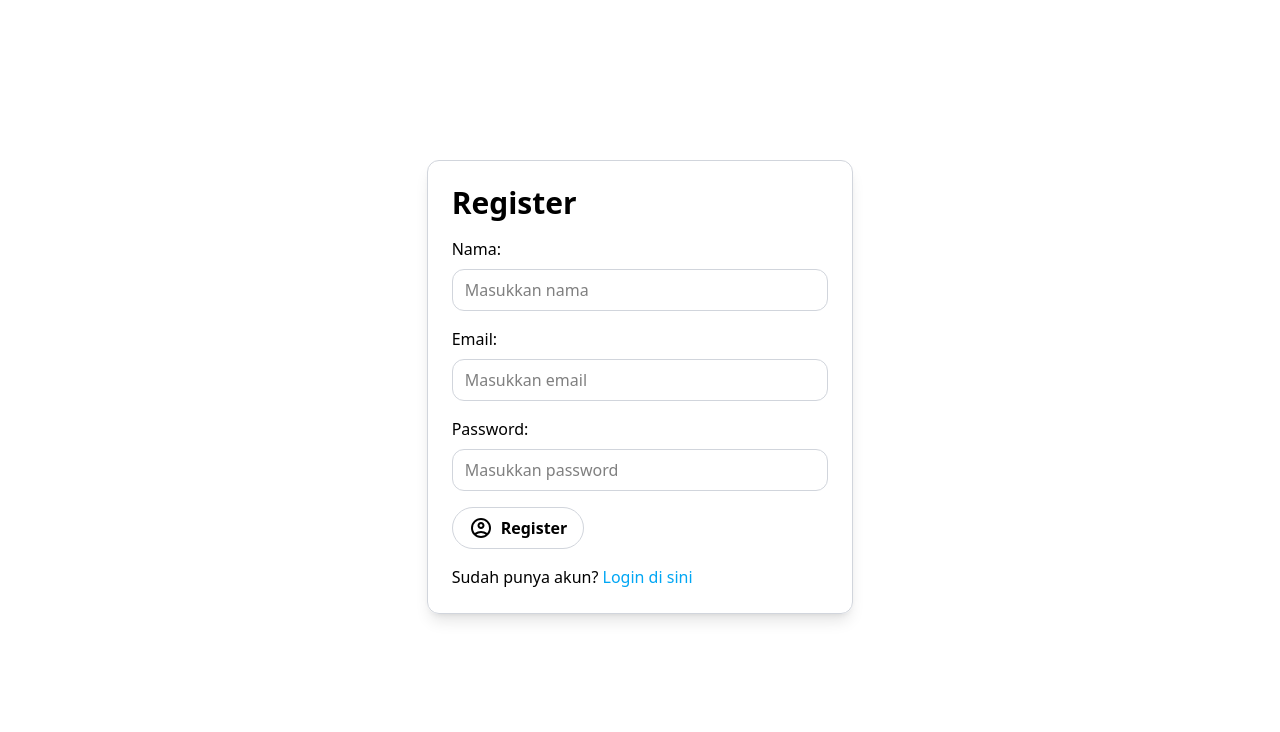
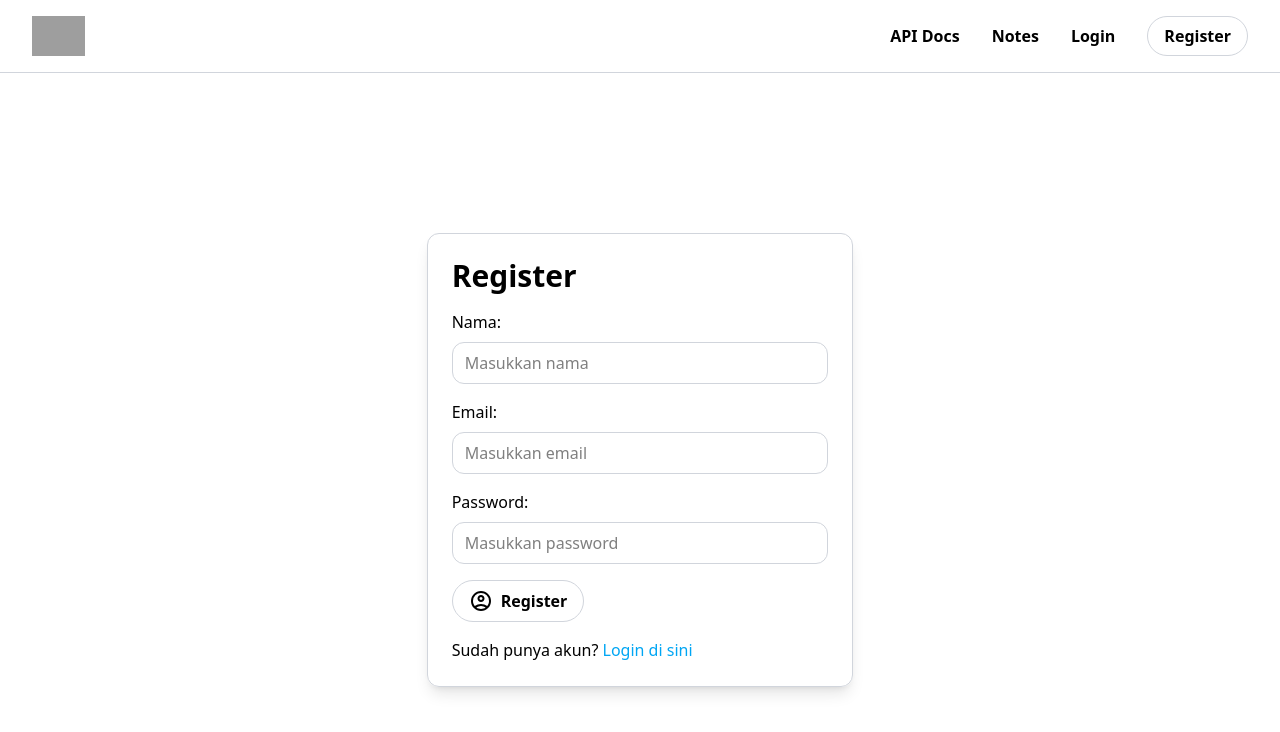
Before and after one commit to zakymzn/notes-app, a React (Vite) app in the folder frontend/: page /register in a window 1280 px wide. Shown: the top 732 px of the page. Built offline with nearby package versions, Linux system fonts and the light colour scheme; grey boxes are pictures that could not be loaded.

Commit message:
menambahkan navbar pada halaman login dan register

```diff
--- a/frontend/src/pages/LoginPage.tsx
+++ b/frontend/src/pages/LoginPage.tsx
@@ -1,7 +1,8 @@
 import React, { useState } from "react";
 import axios from "axios";
 import { useNavigate, Link } from "react-router-dom";
-import { baseurl } from "../values/baseurl"; // pastikan path ini sesuai
+import { baseurl } from "../values/baseurl";
+import NavBar from "../components/NavBar";
 
 function LoginPage() {
   const [email, setEmail] = useState("");
@@ -29,6 +30,8 @@ function LoginPage() {
   };
 
   return (
+    <div>
+      <NavBar />
       <div className="place-self-center w-full sm:w-1/2 xl:w-1/3 mx-4 mt-40 p-6 border border-gray-300 rounded-xl shadow-lg">
         <h2 className="text-3xl font-bold mb-4">Login</h2>
         {error && <p className="text-red-500">{error}</p>}
@@ -69,6 +72,7 @@ function LoginPage() {
           Belum punya akun? <Link to="/register" className="text-sky-500 hover:text-sky-300 transition-all duration-200">Registrasi di sini</Link>
         </p>
       </div>
+    </div>
   );
 }
 
--- a/frontend/src/pages/RegisterPage.tsx
+++ b/frontend/src/pages/RegisterPage.tsx
@@ -2,6 +2,7 @@ import { useState } from "react";
 import axios from "axios";
 import { useNavigate, Link } from "react-router-dom";
 import { baseurl } from "../values/baseurl";
+import NavBar from "../components/NavBar";
 
 function RegisterPage() {
   const [name, setName] = useState("");
@@ -29,6 +30,8 @@ function RegisterPage() {
   };
 
   return (
+    <div>
+      <NavBar />
       <div className="place-self-center w-full sm:w-1/2 xl:w-1/3 mx-4 mt-40 p-6 border border-gray-300 rounded-xl shadow-lg">
         <h2 className="text-3xl font-bold mb-4">Register</h2>
         {error && <p className="text-red-500">{error}</p>}
@@ -80,6 +83,7 @@ function RegisterPage() {
           Sudah punya akun? <Link to="/login" className="text-sky-500 hover:text-sky-300 transition-all duration-200">Login di sini</Link>
         </p>
       </div>
+    </div>
   );
 }
 
```
Lines whose indentation alone changed are shown as unchanged.
